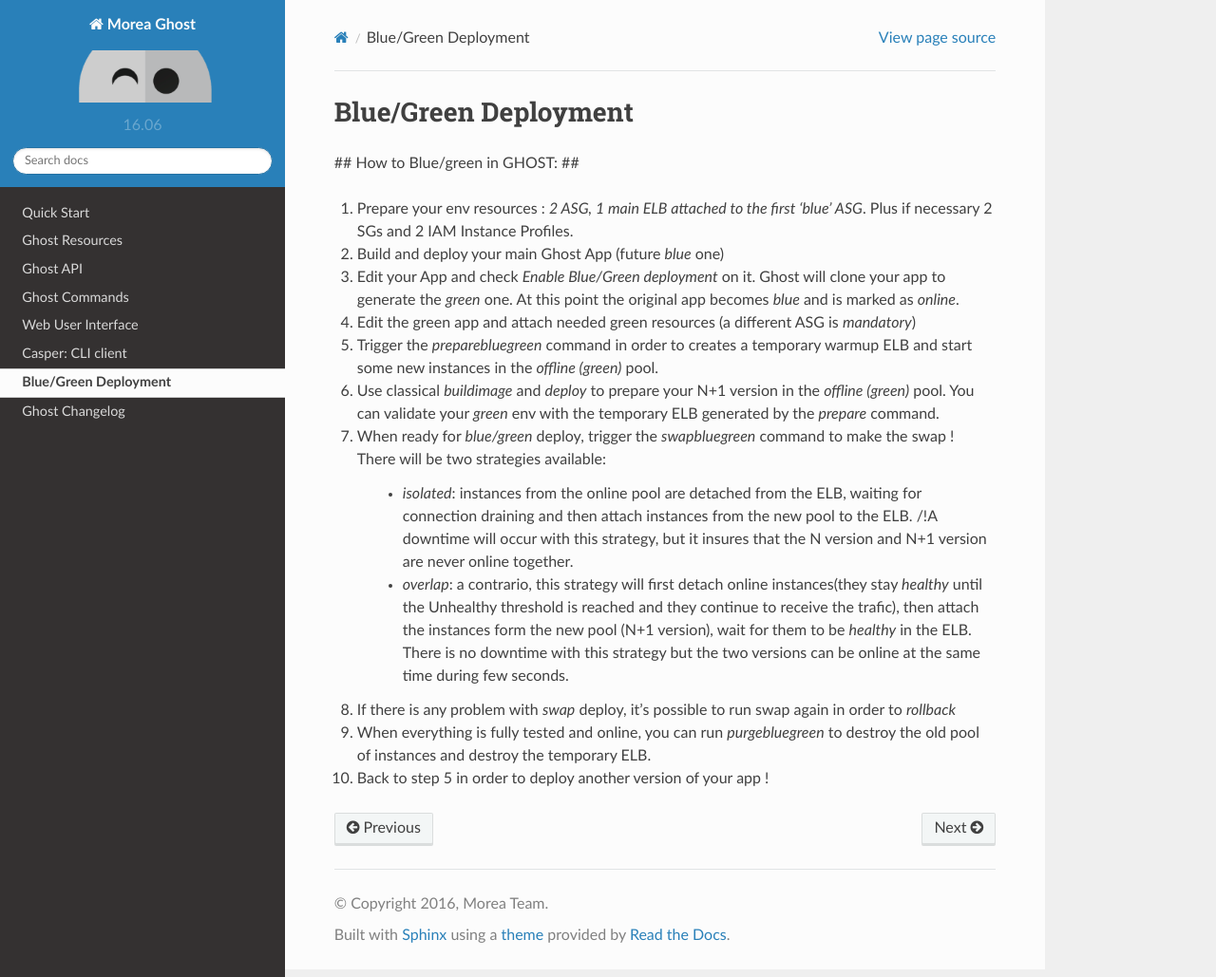
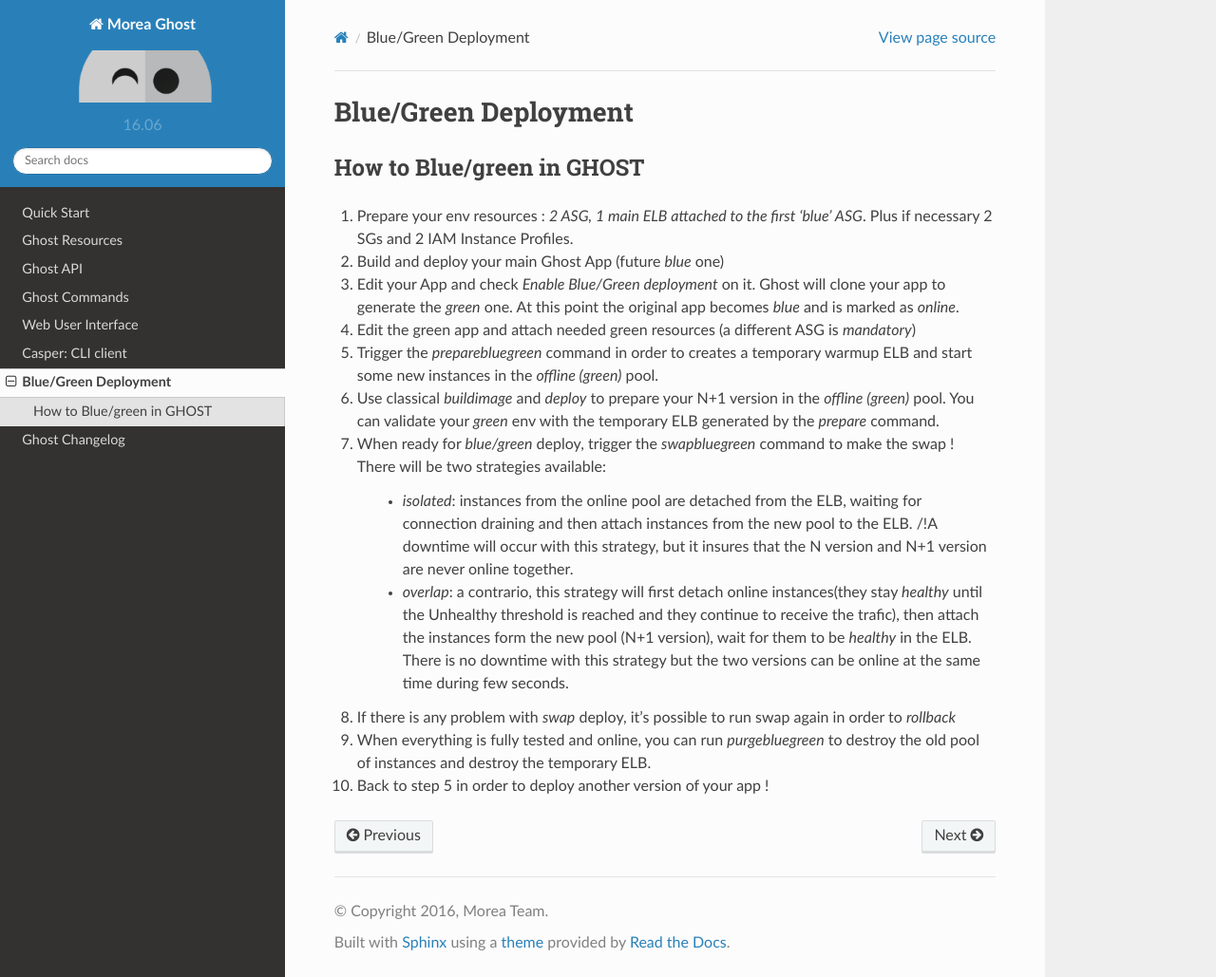
Before and after one commit to claranet/cloud-deploy-docs, a Sphinx documentation site: the page built from source/rst/bluegreen.rst, in a window 1280 px wide and 1029 px high. Shown: the whole window at 95% size. Built offline with Sphinx 7.4.7 and the Read the Docs theme 2.0.0, drawn with Linux system fonts in a browser that asks for light colours.

Commit message:
Blue-green doc build

```diff
--- a/source/rst/bluegreen.rst
+++ b/source/rst/bluegreen.rst
@@ -8,7 +8,8 @@
 .. toctree::
     :maxdepth: 2
 
-## How to Blue/green in GHOST: ##
+How to Blue/green in GHOST
+**************************
 
 1. Prepare your env resources : *2 ASG, 1 main ELB attached to the first 'blue' ASG*. Plus if necessary 2 SGs and 2 IAM Instance Profiles.
 2. Build and deploy your main Ghost App (future `blue` one)
--- a/source/rst/commands.rst
+++ b/source/rst/commands.rst
@@ -67,6 +67,9 @@
 
 *Safe Deploy* :
   `boolean and parameters`
+
+Safe deploy documentation:
+**************************
 
  The Safe Deployment feature aims to create a sweet way to deploy on EC2 instances. Currently when you perform a deployment with Ghost,
  the instances stay in the Load Balancer's pool during the operation even if the deployment process reload or restart a service. It's not a really efficient and safe
```
